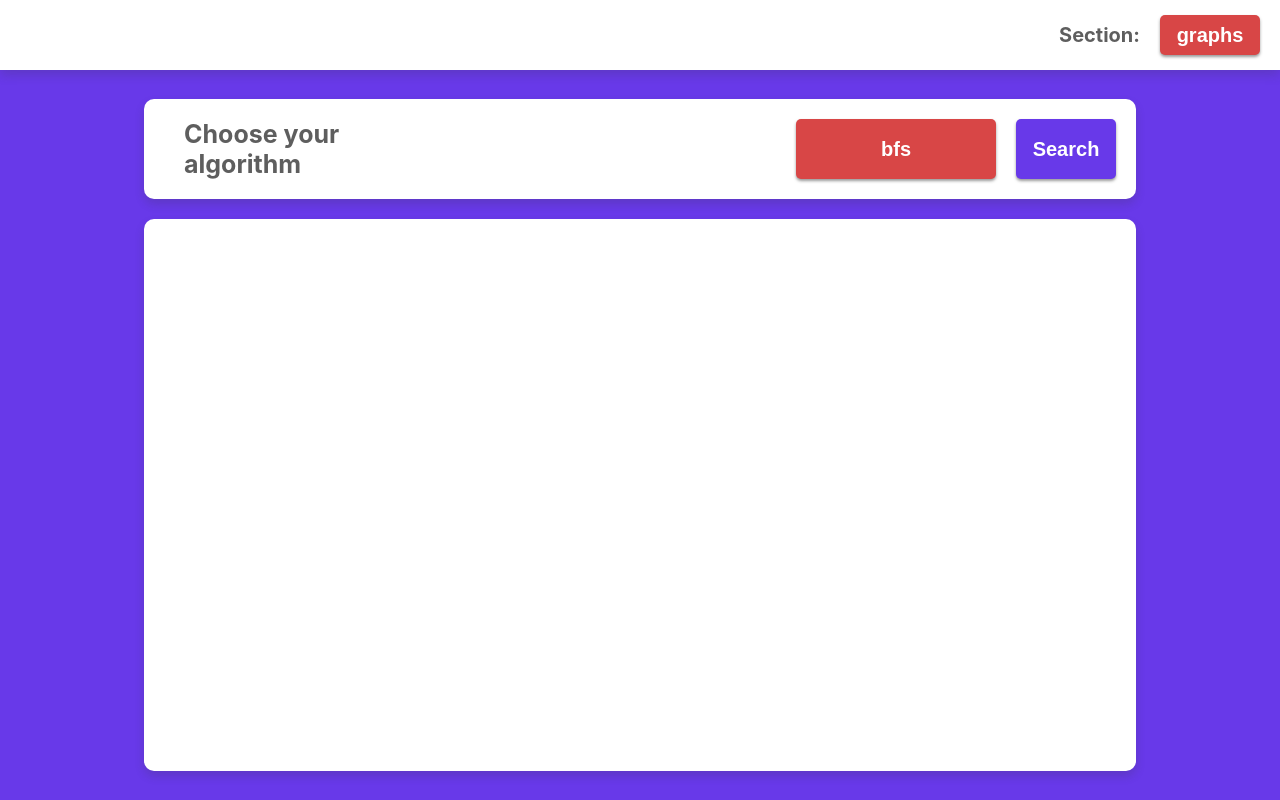
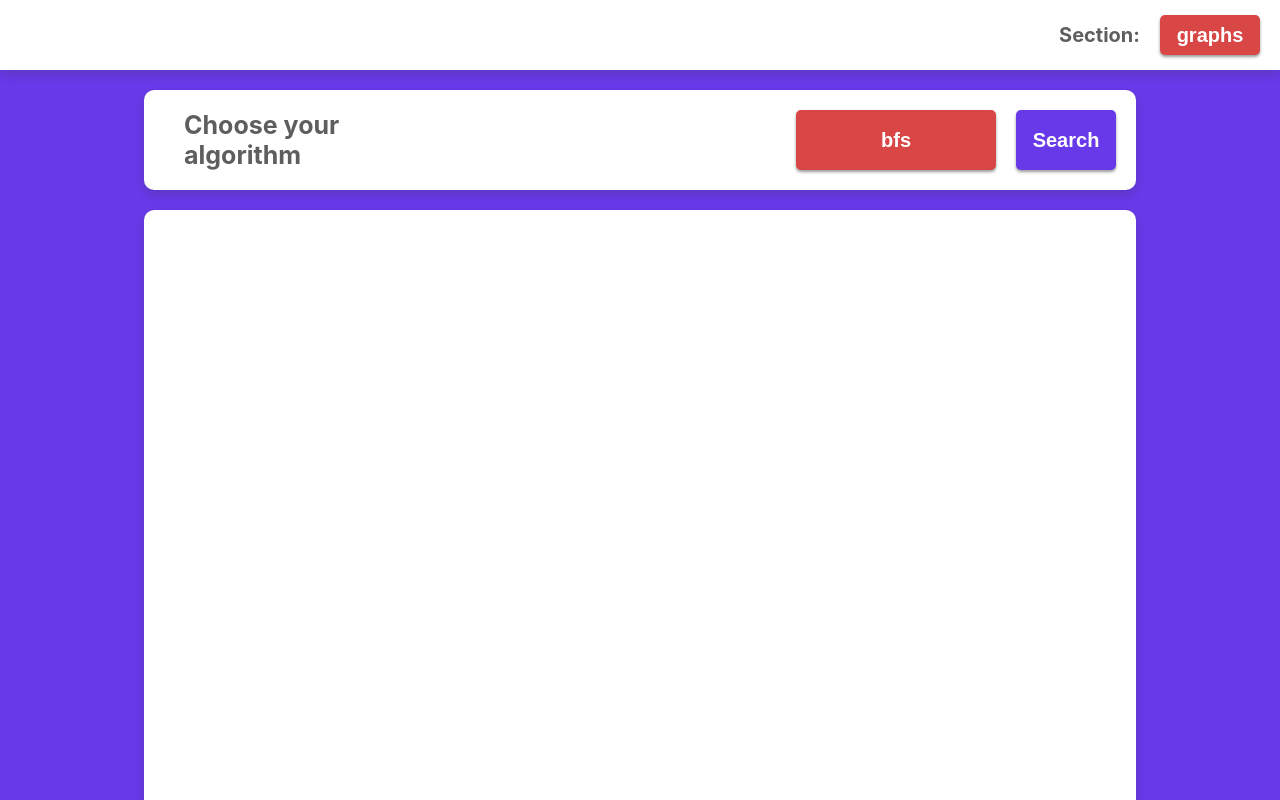
Before and after one commit to rudensergey/algo-visualiser, a React app: page / in a window 1280 px wide. Built offline with nearby package versions, Linux system fonts and the light colour scheme.

Commit message:
fix layout for safari

```diff
--- a/src/components/graph/style.css
+++ b/src/components/graph/style.css
@@ -14,7 +14,7 @@
 
 .graph__box {
   width: 80%;
-  height: 80%;
+  height: 700px;
   padding: 20px;
   margin-top: 20px;
   box-sizing: border-box;
--- a/src/components/visualiser/style.css
+++ b/src/components/visualiser/style.css
@@ -13,7 +13,7 @@
 
 .visualiser__box {
   width: 80%;
-  height: 80%;
+  height: 700px;
   padding: 20px;
   margin-top: 20px;
   box-sizing: border-box;
```
